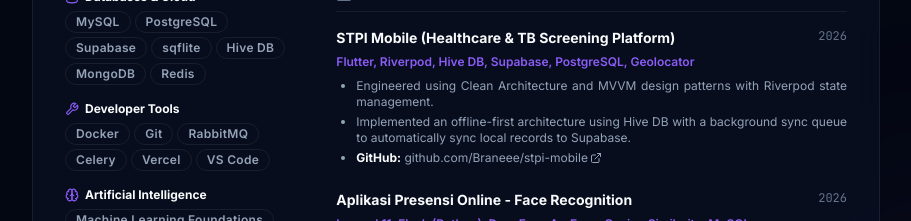
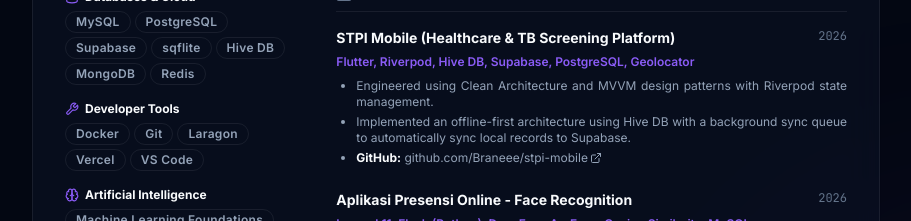
Before and after one commit to Braneee/portofolio, a Next.js app: page /resume in a window 1280 px wide. Shown: the part 840-1061 px from the top of the page, without its empty margins (184-1095 px from the left). Built offline with nearby package versions, Linux system fonts and the light colour scheme.

Commit message:
chore: Remove RabbitMQ and Celery, add Laragon to developer tools list

```diff
--- a/src/app/resume/page.tsx
+++ b/src/app/resume/page.tsx
@@ -14,7 +14,7 @@ export default function ResumePage() {
     languages: ["Dart", "PHP", "JavaScript", "TypeScript", "Python", "SQL (MySQL, PostgreSQL)"],
     frameworks: ["Flutter SDK", "React", "Next.js", "Laravel", "Django", "Flask"],
     databases: ["MySQL", "PostgreSQL", "Supabase", "sqflite", "Hive DB", "MongoDB", "Redis"],
-    tools: ["Docker", "Git", "RabbitMQ", "Celery", "Vercel", "VS Code"],
+    tools: ["Docker", "Git", "Laragon", "Vercel", "VS Code"],
     ai: ["Machine Learning Foundations", "Deep Learning Foundations", "Generative AI Concepts", "NLP Basics"]
   };
 
```
Also changed, not shown: 1 other file (tests, documents, lock files or other folders).
